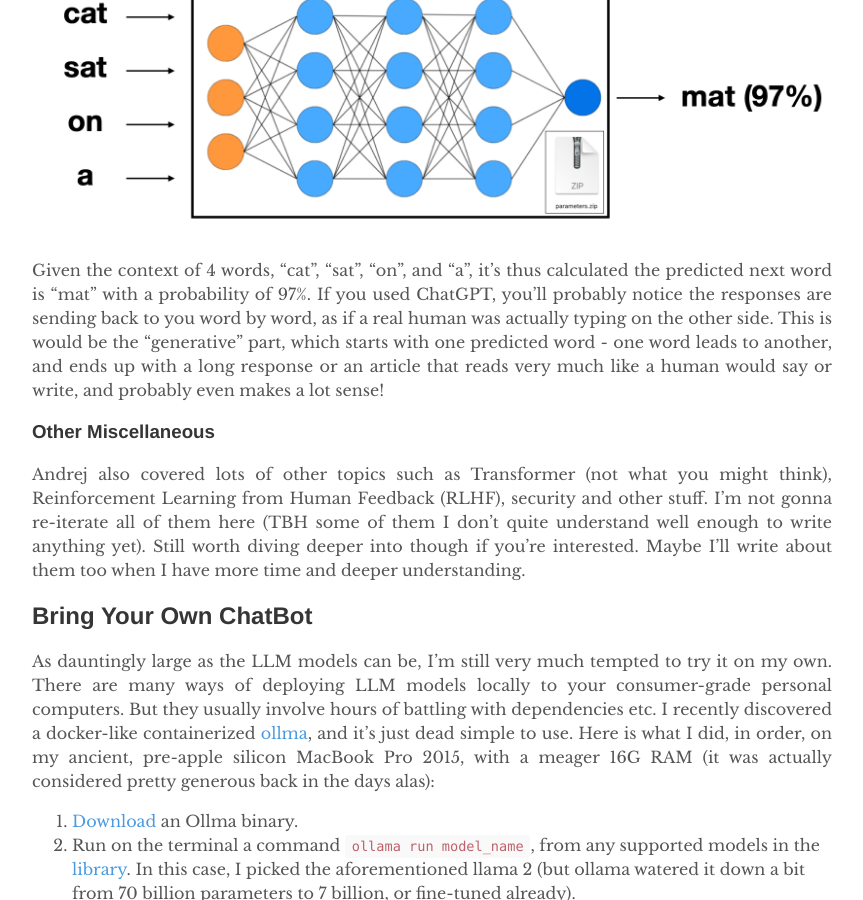
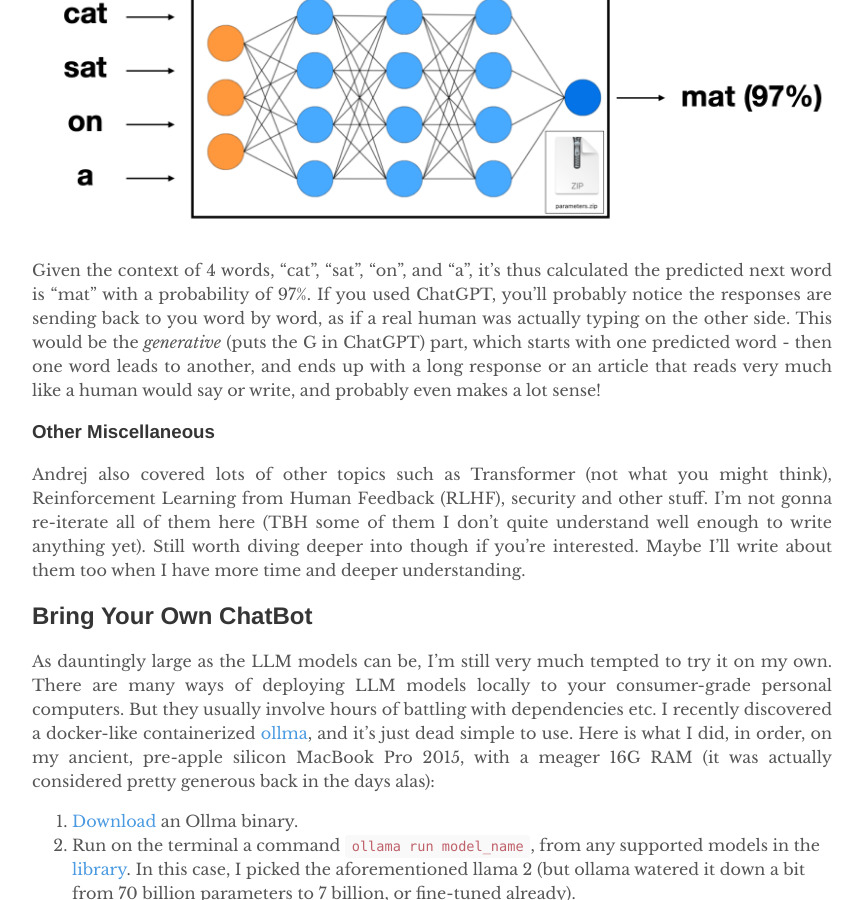
Before and after one commit to yuexiaofeng/yuexiaofeng.github.io, a Jekyll site: the page built from _posts/2024-03-03-ai-notes-llm.md, in a window 1280 px wide and 900 px high, scrolled down 4304 px. Shown: the whole window, without its empty margins (208-1071 px from the left). Built offline with Jekyll 4.4.1, drawn with Linux system fonts in a browser that asks for light colours.

Commit message:
typo fix for llm post

```diff
--- a/_posts/2024-03-03-ai-notes-llm.md
+++ b/_posts/2024-03-03-ai-notes-llm.md
@@ -78,7 +78,7 @@ Much like how human chat with each other, the sentences from chatbots are formed
 
 ![nn-word-prediction](../assets/images/20240303/nn_word_prediction.png)
 
-Given the context of 4 words, "cat", "sat", "on", and "a", it's thus calculated the predicted next word is "mat" with a probability of 97%. If you used ChatGPT, you'll probably notice the responses are sending back to you word by word, as if a real human was actually typing on the other side. This is would be the "generative" part, which starts with one predicted word - one word leads to another, and ends up with a long response or an article that reads very much like a human would say or write, and probably even makes a lot sense!
+Given the context of 4 words, "cat", "sat", "on", and "a", it's thus calculated the predicted next word is "mat" with a probability of 97%. If you used ChatGPT, you'll probably notice the responses are sending back to you word by word, as if a real human was actually typing on the other side. This would be the *generative* (puts the G in ChatGPT) part, which starts with one predicted word - then one word leads to another, and ends up with a long response or an article that reads very much like a human would say or write, and probably even makes a lot sense!
 
 ### Other Miscellaneous
 
```
